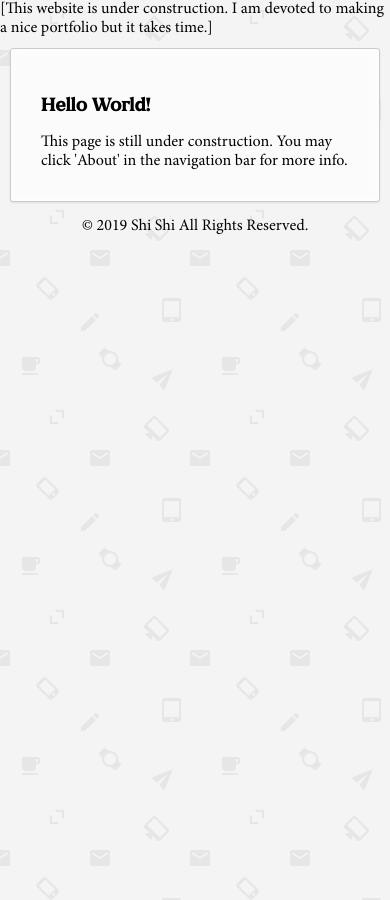
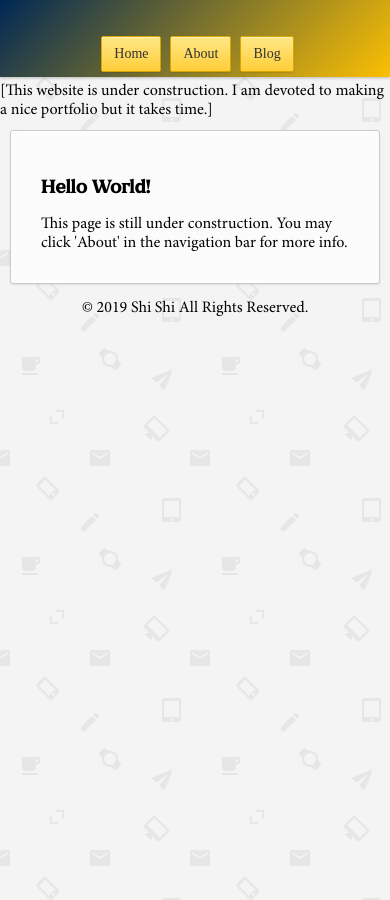
Before and after one commit to GeraltShi/GeraltShi.github.io, a Jekyll site: the page built from index.html, in a window 390 px wide. Built offline with Jekyll 4.4.1, drawn with Linux system fonts in a browser that asks for light colours.

Commit message:
resize for mobile

```diff
--- a/_sass/main.scss
+++ b/_sass/main.scss
@@ -129,11 +129,19 @@
 
 //---------------------------Below is css for mobile devices------------------------//
 
-@media only screen and (max-width: 720px) {
-    div.wrapper {
+@media print, screen and (max-width: 720px) {
+    body {
+        word-wrap:break-word;
+      }
+
+    .wrapper {
         width:auto;
         margin:0;
       }
+
+    nav{
+        //display: none;
+    }
 
     aside {
         display: none;
@@ -141,10 +149,6 @@
         width: 0;
     }
 
-    nav{
-        display: none;
-    }
-
     section {
         margin: 10px 10px 10px 10px;
         width: auto;
```
